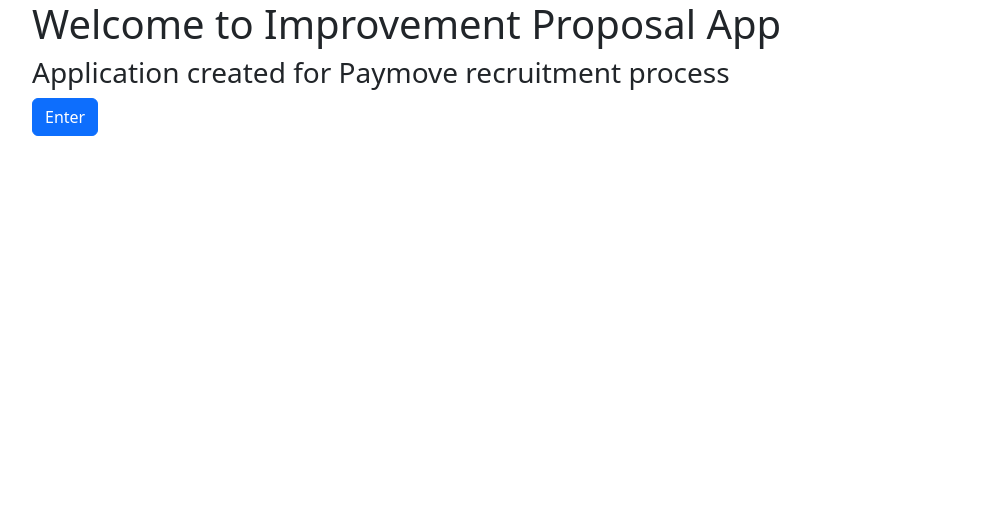
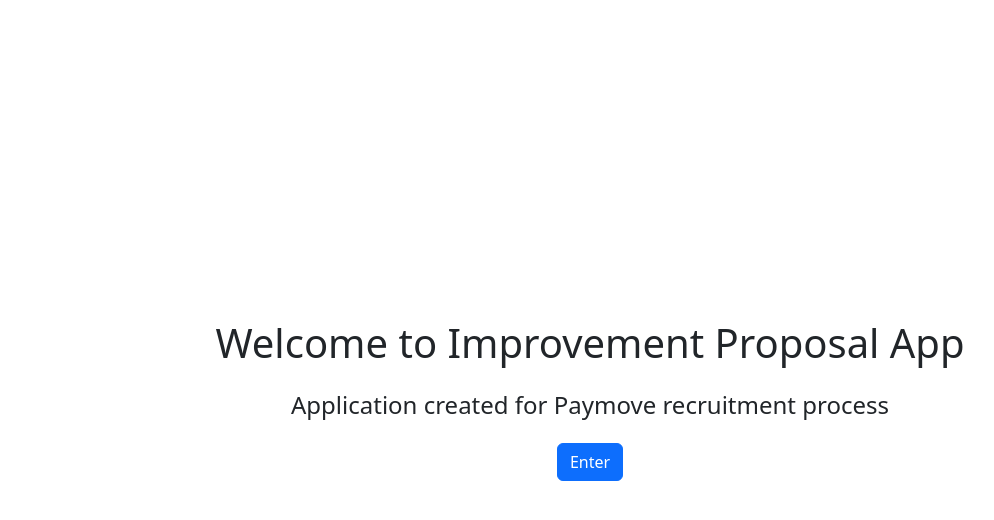
Before and after one commit to dmrozik87/paymove-recruitment-task, a React (Create React App) app in the folder frontend/: page / in a window 1280 px wide. Shown: the top 520 px of the page, without its empty margins (50-1044 px from the left). Built offline with nearby package versions, Linux system fonts and the light colour scheme.

Commit message:
Centered contents of homepage, login, register and noAuthorization pages

```diff
--- a/frontend/src/App.css
+++ b/frontend/src/App.css
@@ -1,38 +1,3 @@
-.App {
-  text-align: center;
+.viewport-height {
+  height: 100vh;
 }
-
-.App-logo {
-  height: 40vmin;
-  pointer-events: none;
-}
-
-@media (prefers-reduced-motion: no-preference) {
-  .App-logo {
-    animation: App-logo-spin infinite 20s linear;
-  }
-}
-
-.App-header {
-  background-color: #282c34;
-  min-height: 100vh;
-  display: flex;
-  flex-direction: column;
-  align-items: center;
-  justify-content: center;
-  font-size: calc(10px + 2vmin);
-  color: white;
-}
-
-.App-link {
-  color: #61dafb;
-}
-
-@keyframes App-logo-spin {
-  from {
-    transform: rotate(0deg);
-  }
-  to {
-    transform: rotate(360deg);
-  }
-}
--- a/frontend/src/components/homepage/homepage.js
+++ b/frontend/src/components/homepage/homepage.js
@@ -7,12 +7,12 @@
     const navigate = useNavigate();
 
     return (
-        <Container>
-            <Row>
+        <Container className="d-flex flex-column justify-content-center align-items-center viewport-height">
+            <Row className="mb-3">
                 <Col><h1>Welcome to Improvement Proposal App</h1></Col>
             </Row>
-            <Row>
-                <Col><h3>Application created for Paymove recruitment process</h3></Col>
+            <Row className="mb-3">
+                <Col><h4>Application created for Paymove recruitment process</h4></Col>
             </Row>
             <Button
                 variant="primary"
--- a/frontend/src/components/login/login.js
+++ b/frontend/src/components/login/login.js
@@ -42,8 +42,8 @@
     }
 
     return (
-        <Container className="mt-5 w-25">
-            <Form>
+        <Container className="d-flex justify-content-center align-items-center viewport-height">
+            <Form className="w-25">
                 <Form.Group className="mb-3">
                     <Form.Label>Name</Form.Label>
                     <Form.Control
@@ -64,9 +64,10 @@
                     />
                 </Form.Group>
 
-                <Button onClick={sendLoginRequest}>Login</Button>
+                <Button className="w-100" onClick={sendLoginRequest}>Login</Button>
                 <p className="mt-5 text-center">If you don't have an account, <br/><a href="/register">please
                     register</a></p>
+
             </Form>
         </Container>
     )
--- a/frontend/src/components/noAuthorization/noAuthorization.js
+++ b/frontend/src/components/noAuthorization/noAuthorization.js
@@ -1,7 +1,11 @@
+import {Container} from "react-bootstrap";
+
 const NoAuthorization = () => {
 
     return (
-        <h1>You are not authorized to visit this page</h1>
+        <Container className="d-flex viewport-height justify-content-center align-items-center">
+            <h1>You are not authorized to visit this page</h1>
+        </Container>
     )
 }
 
--- a/frontend/src/components/register/register.js
+++ b/frontend/src/components/register/register.js
@@ -44,8 +44,8 @@
     }
 
     return (
-        <Container className="mt-5 w-25">
-            <Form>
+        <Container className="d-flex justify-content-center align-items-center viewport-height">
+            <Form className="w-25">
                 <Form.Group className="mb-3">
                     <Form.Label>Name</Form.Label>
                     <Form.Control
@@ -76,7 +76,7 @@
                     />
                 </Form.Group>
 
-                <Button onClick={sendRegisterRequest}>Create account</Button>
+                <Button className="w-100" onClick={sendRegisterRequest}>Create account</Button>
             </Form>
         </Container>
     )
```
Also changed, not shown: 1 other file (tests, documents, lock files or other folders).
